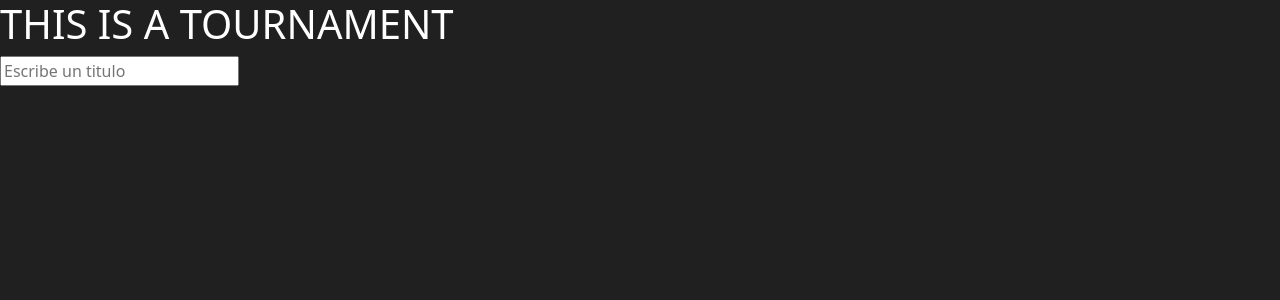
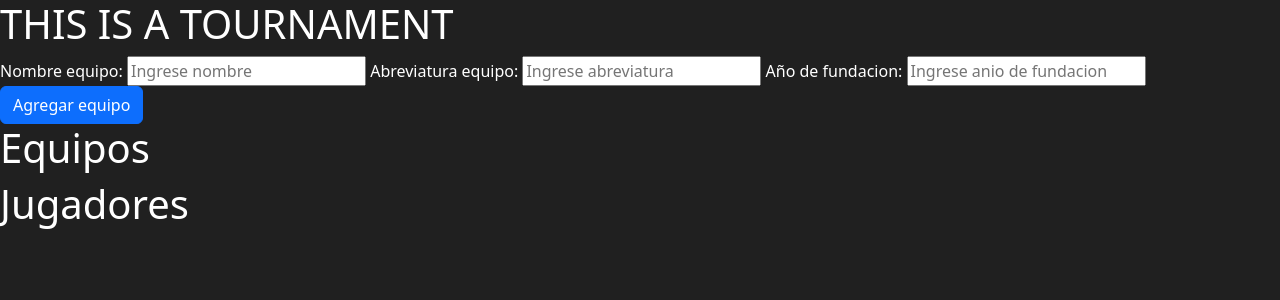
Before and after one commit to coni258/torneofutbol, a Django app: page / in a window 1280 px wide. Shown: the top 300 px of the page. Run offline with Django 4.2, Linux system fonts and the light colour scheme.

Commit message:
formularios

```diff
--- a/torneo/models.py
+++ b/torneo/models.py
@@ -29,4 +29,3 @@ class Staff(models.Model):
     edad=models.IntegerField()
     cargo=models.CharField(max_length=50)
     abr_cargo=models.CharField(max_length=20)
-''
--- a/torneo/templates/index.html
+++ b/torneo/templates/index.html
@@ -11,10 +11,21 @@
 <body>
   <h1>THIS IS A TOURNAMENT</h1>
 
-  <form action="">
-    <input type="text" name="title" placeholder="Escribe un titulo">
+  <form action="{% url 'create_team' %}" method="POST">
+    {% csrf_token %}
+    <label for="nombre">Nombre equipo:</label>
+    <input type="text" name="nombre" placeholder="Ingrese nombre">
 
+    <label for="abreviatura">Abreviatura equipo:</label>
+    <input type="text"  name="abreviatura" placeholder="Ingrese abreviatura">
+
+    <label for="aniofundacion">Año de fundacion:</label>
+    <input type="number" name="aniofundacion" placeholder="Ingrese anio de fundacion">
+
+    <button type="submit" class="btn btn-primary">Agregar equipo</button>
   </form>
+  <h1>Equipos</h1>
+  <h1>Jugadores</h1>
 </body>
 
 
--- a/torneo/urls.py
+++ b/torneo/urls.py
@@ -1,6 +1,6 @@
 from django.urls import path
-from .views import showteams
-
+from . import views
 urlpatterns = [
-  path('', showteams)
+  path('', views.showteams),
+  path('create', views.createteam, name='create_team')
 ]
--- a/torneo/views.py
+++ b/torneo/views.py
@@ -1,8 +1,14 @@
-from django.shortcuts import render
+from django.shortcuts import render, redirect
+from .models import Equipos
 
 # Create your views here.
 def showteams(request):
   return render(request,'index.html')
 
-def create_teams(request):
-  print(request.POST)
+def teamform(request):
+  return render(request, 'team_form.html')
+
+def createteam(request):
+  equipo = Equipos(nombre=request.POST['nombre'], abreviatura=request.POST["abreviatura"], aniofundacion=request.POST["aniofundacion"])
+  equipo.save()
+  return redirect("/")
```
Also changed, not shown: torneo/templates/team_form.html (+22 -0 lines).
